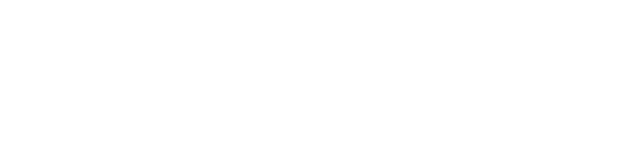
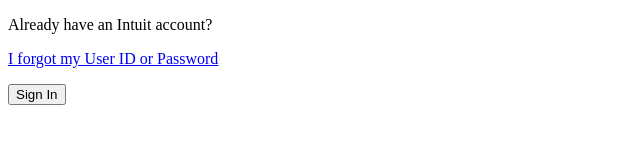
Before and after one commit to ignatius22/MInt_Clone, a plain HTML site: page index.html in a window 1280 px wide. Shown: the whole page, without its empty margins (0-640 px from the left). Drawn offline with Linux system fonts and the light colour scheme.

Commit message:
navigation-wrapper was added and css was linked with the html file

```diff
--- a/index.html
+++ b/index.html
@@ -4,11 +4,18 @@
 <head>
     <meta charset="UTF-8">
     <meta name="viewport" content="width=device-width, initial-scale=1.0">
+    <link rel="stylesheet" href="style.css">
     <title>Mint Clone</title>
 </head>
 
 <body>
-
+    <div class="navigation-wrapper">
+        <p>Already have an Intuit account?</p>
+        <a href="#">
+            <p> I forgot my User ID or Password</p>
+        </a>
+        <button>Sign In</button>
+    </div>
 </body>
 
 </html>
```
Also changed, not shown: style.css (added).
